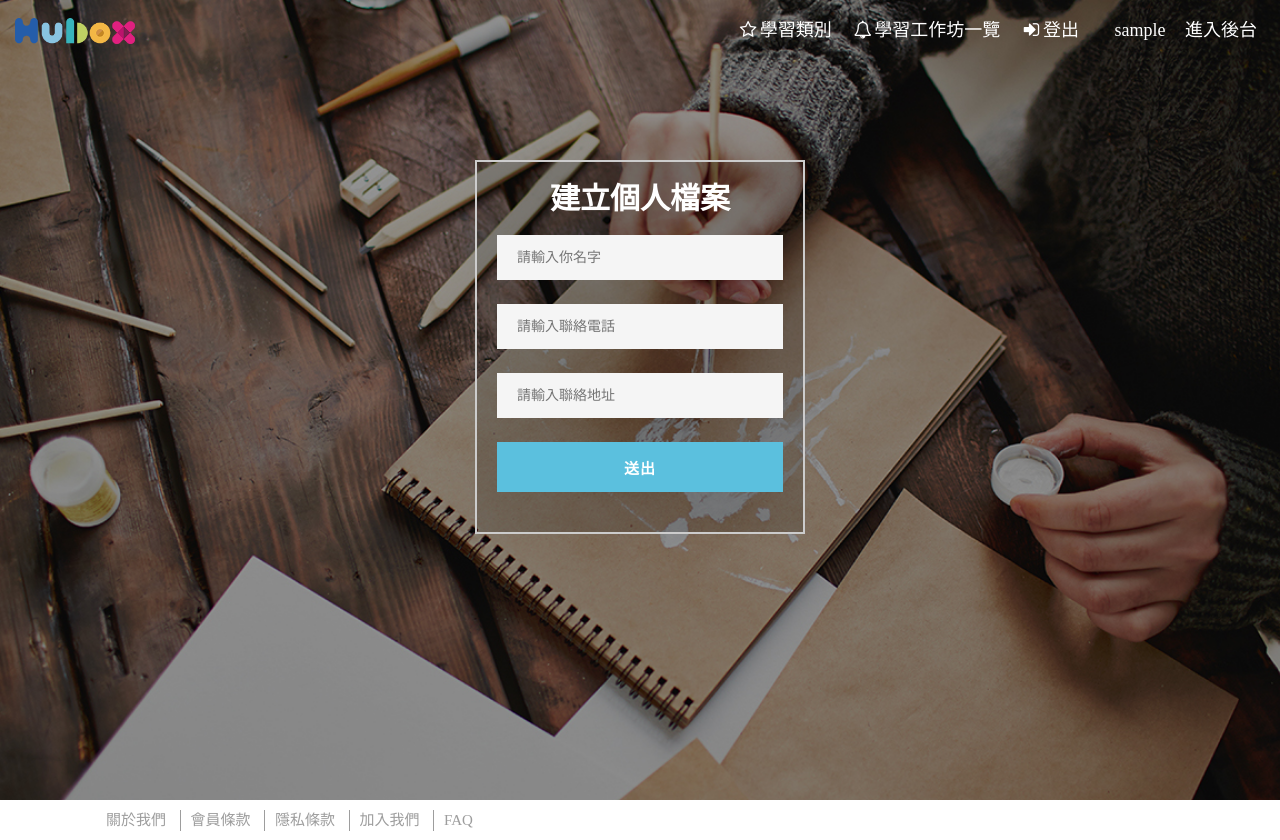
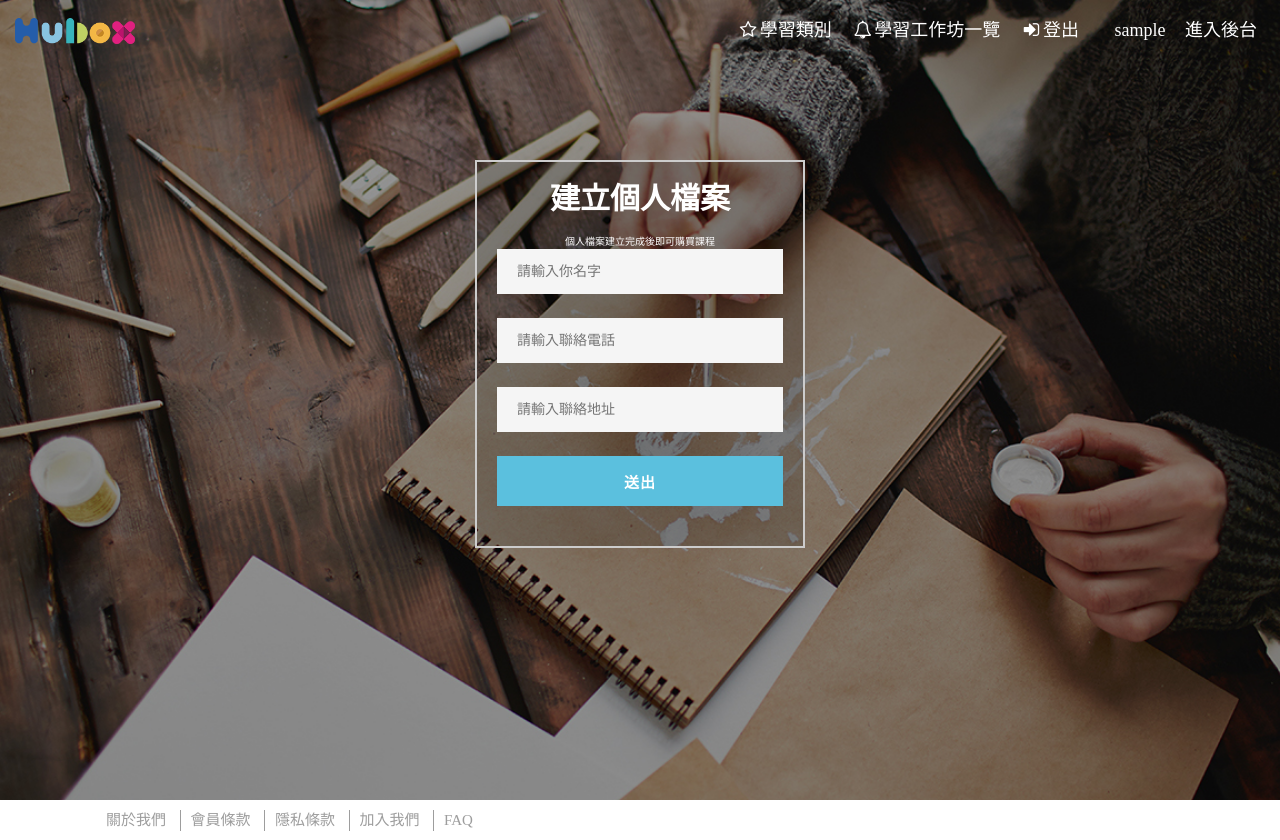
Before and after one commit to ethanhubox/hubox, a Django app: page /create_user_profile/ in a window 1280 px wide. Shown: the top 840 px of the page. Run offline with Django 3.2, Linux system fonts and the light colour scheme; the visitor is signed in with stand-in values (Sample User, id 1); some libraries are stand-ins or nearby versions.

```diff
--- a/ecommerce/templates/create_user_profile.html
+++ b/ecommerce/templates/create_user_profile.html
@@ -30,6 +30,7 @@
   <div class="login-box-container">
     <div class="login-box">
       <div class="login-box-header"><h4>建立個人檔案</h4></div>
+      <div class="login-box-footer">個人檔案建立完成後即可購買課程</div>
         <form class="add-merchant-form" action="" method="post">
           {% csrf_token %}
           <input id="id_name" maxlength="30" name="name" type="text" placeholder="請輸入你名字">
```
